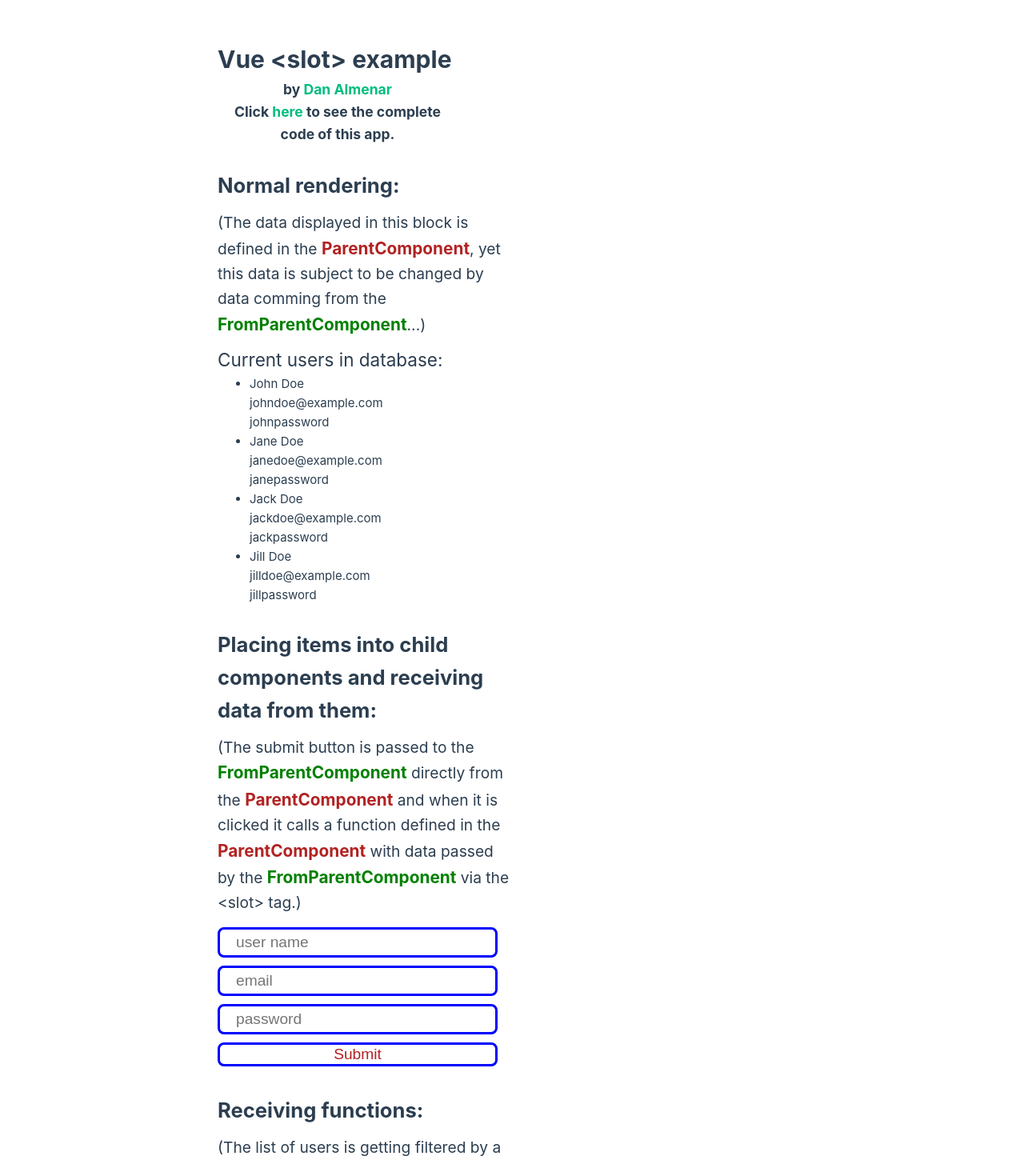
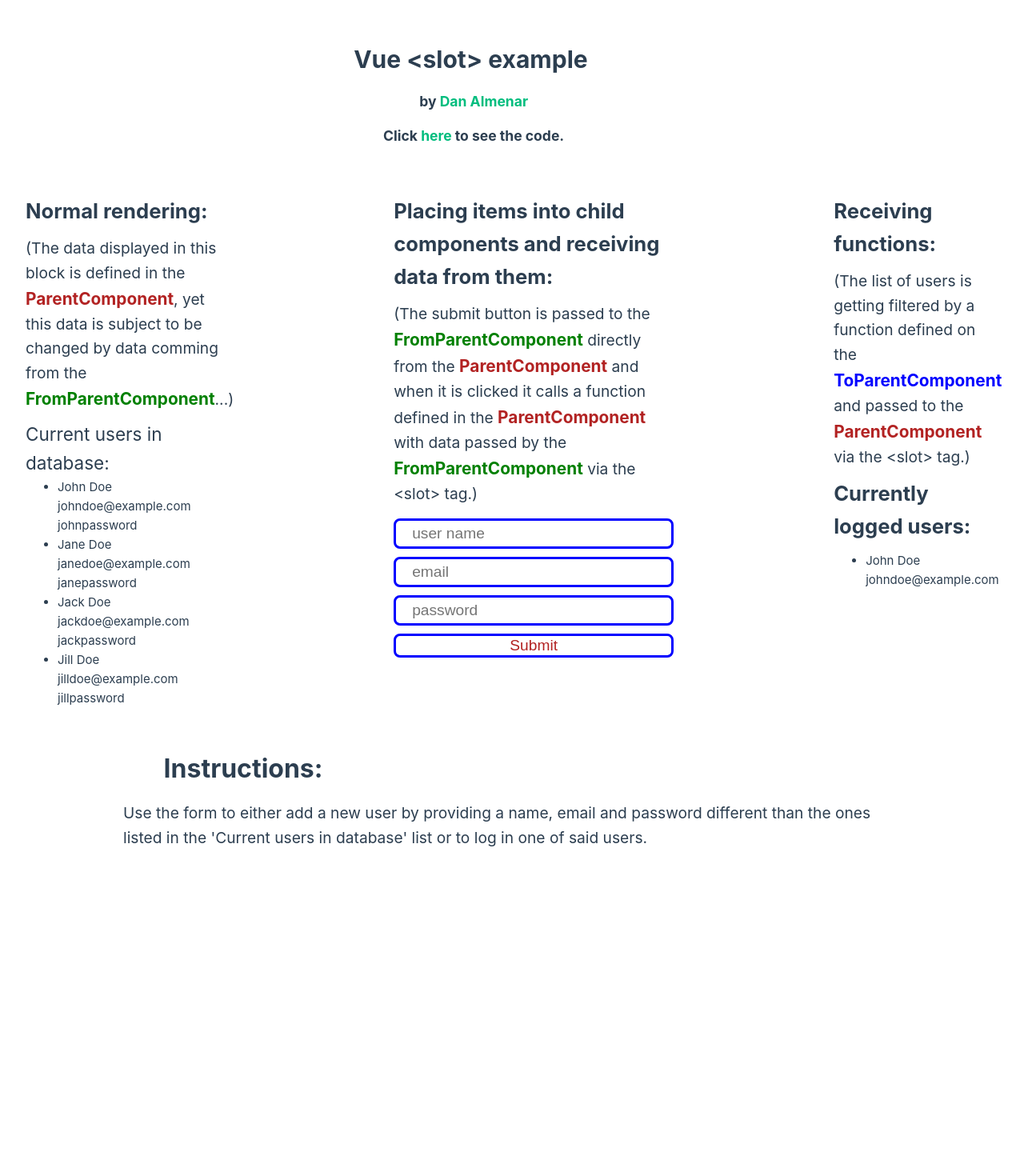
Before and after one commit to dan-almenar/vue-slots-example, a Vue app: page / in a window 1280 px wide. Shown: the top 1455 px of the page at 80% size. After the commit the page ends 1113 px from the top, so only its background shows below. Built offline with nearby package versions, Linux system fonts and the light colour scheme.

Commit message:
added instructions and changed UI

```diff
--- a/src/App.vue
+++ b/src/App.vue
@@ -19,7 +19,7 @@ import ParentComponent from '@/components/ParentComponent.vue'
 @import './assets/base.css';
 
 #app {
-  max-width: 800px;
+  max-width: 1400px;
   margin: 0 auto;
   padding: 2rem;
 
--- a/src/components/ParentComponent.vue
+++ b/src/components/ParentComponent.vue
@@ -1,11 +1,13 @@
 <template>
-<div class="wrapper">
     <div class="header">
         <h1>Vue {{ '<slot>' }} example</h1>
         <h3>by <a href="https://danielalmenar.com">Dan Almenar</a></h3>
         <h3>Click <a href="https://github.com/dan-almenar/vue-slots-example" target="blank">here</a>
-    to see the complete code of this app.</h3>
+            to see the code.</h3>
     </div>
+    <div class="wrapper">
+        <div class="parent-container">
+
             <div class="content-block">
             <h2>Normal rendering:</h2>
             <p>(The data displayed in this block is defined in the <span class="parent">ParentComponent</span>,
@@ -21,6 +23,9 @@
                         <p>{{ user.password }}</p>
                     </ul>
                 </div>
+            </div>
+        </div>
+        <div class="from-parent-container">
             <div class="content-block">
                 <h2>Placing items into child components and receiving data from them:</h2>
                 <p>(The submit button is passed to the <span class="from-parent">FromParentComponent</span> directly from the
@@ -31,6 +36,8 @@
                     <button @click="handleUsers(userEmail, userPassword, userName)">Submit</button>
                 </FromParentComponent>
             </div>
+        </div>
+
             <div class="content-block">
                 <h2>Receiving functions:</h2>
                 <p>(The list of users is getting filtered by a function defined on the <span
@@ -45,6 +52,14 @@
                 </ToParentComponent>
             </div>
     </div>
+    <div class="instructions">
+        <h3>Instructions:</h3>
+        <p>Use the form to either add a new user
+            by providing a name, email and password
+            different than the ones listed in the
+            'Current users in database' list or to log in
+            one of said users.
+        </p>
     </div>
 </template>
 
@@ -115,11 +130,22 @@ const handleUsers = (email, password, name) => {
 
 <style scoped>
 .wrapper {
-    max-width: 600px;
-    margin: 50px auto;
+    width: 100%;
+    margin: 30px auto;
+    display: grid;
+    grid-template-columns: repeat(3, 1fr);
+    gap: 200px;
+}
+.header {
+    width: 400px;
+    margin: 0 auto;
+    margin-top: 50px;
 }
 .header >*, a {
     font-weight: bold;
+}
+.header > h3 {
+    margin-top: 15px;
 }
 span {
     font-size: 1.3rem;
@@ -159,4 +185,16 @@ button {
     font-size: 1.2rem;
     color: firebrick;
 }
+.instructions {
+    width: 80%;
+    margin: 50px auto;
+}
+.instructions > h3 {
+    font-size: 2rem;
+    font-weight: bold;
+}
+.instructions > p {
+    font-size: 1.2rem;
+    margin-top: 15px;
+}
 </style>
```
Lines whose indentation alone changed are shown as unchanged.
